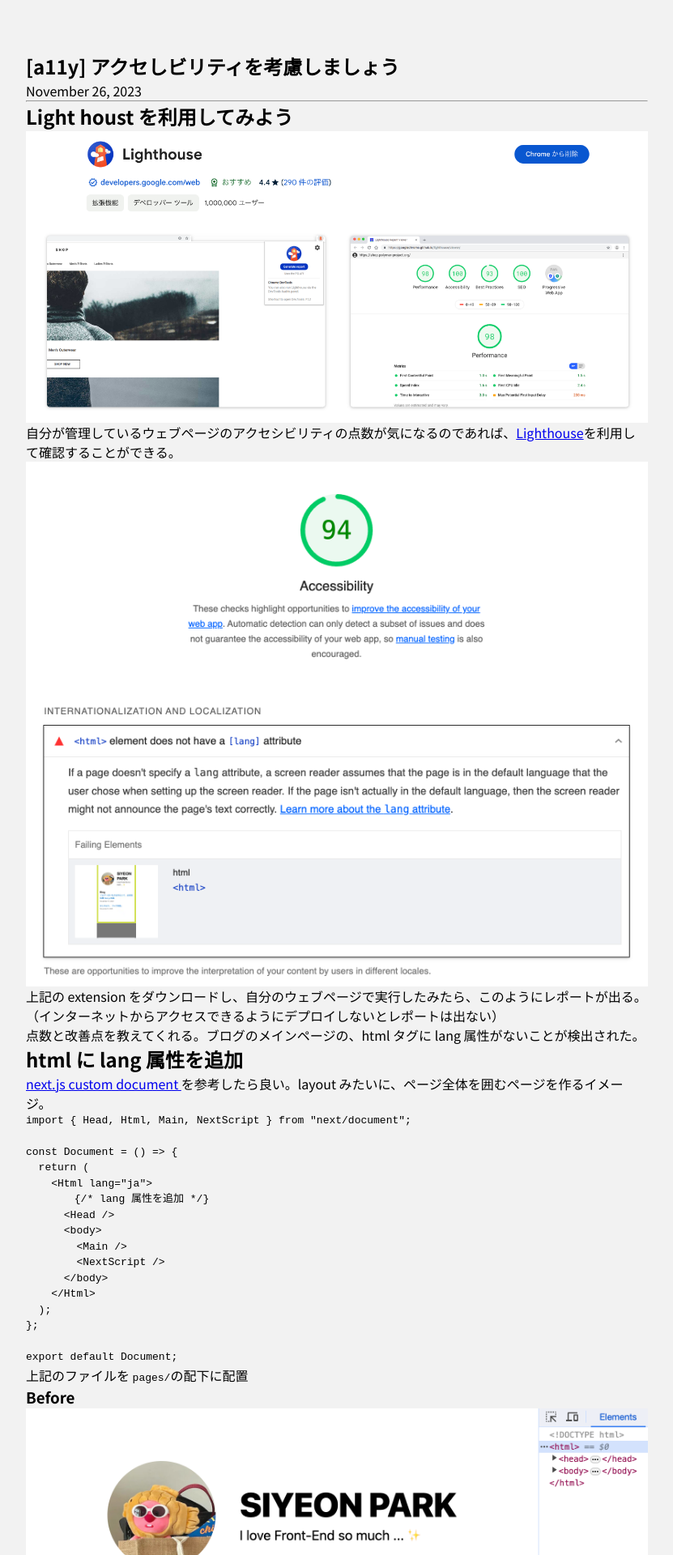
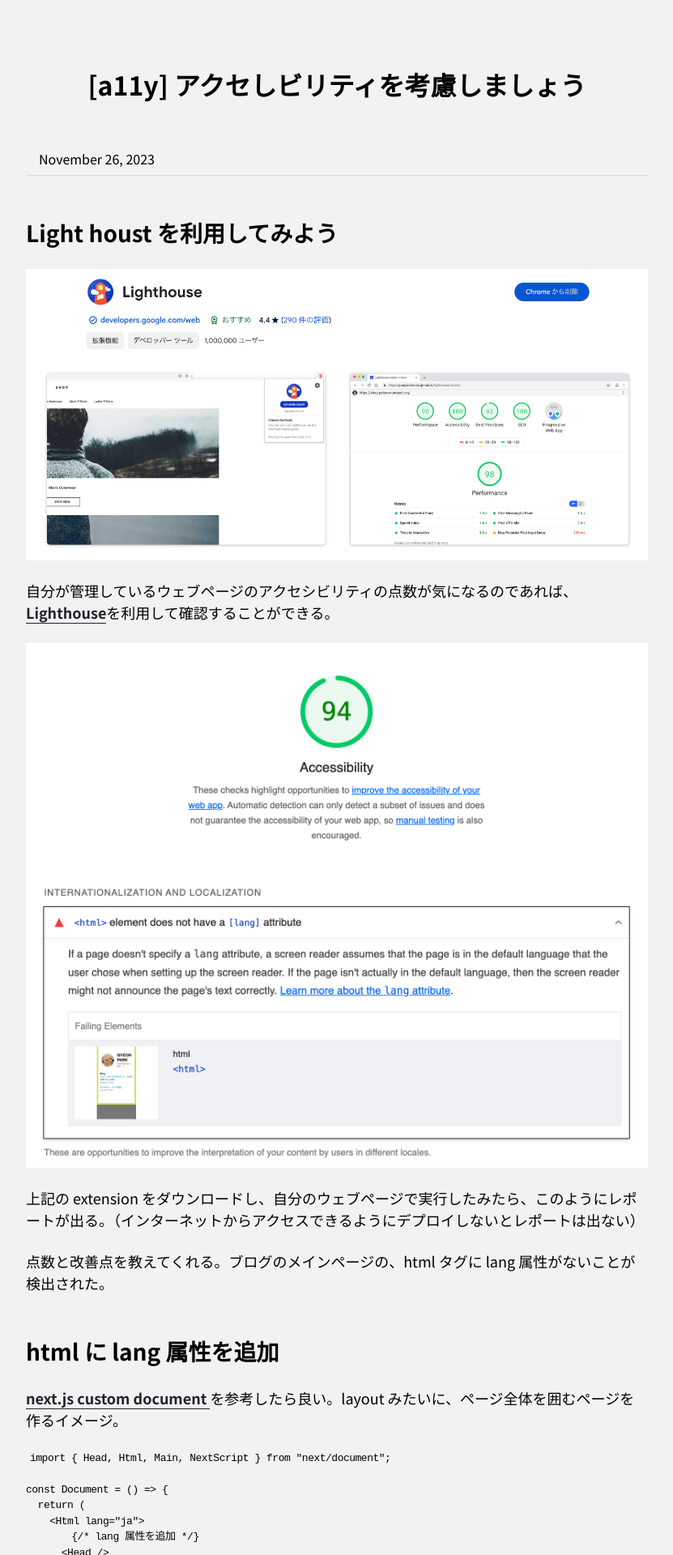
Before and after one commit to next-shiyon/devlog, a Next.js app: page /posts/devlog_a11y in a window 1280 px wide. Shown: the top 1920 px of the page at 81% size, without its empty margins (224-1055 px from the left). Built offline with nearby package versions, Linux system fonts and the light colour scheme.

Commit message:
💄 post page style 修正

```diff
--- a/pages/posts/[id].tsx
+++ b/pages/posts/[id].tsx
@@ -5,6 +5,7 @@
 import Markdown from "react-markdown";
 import remarkGfm from "remark-gfm";
 import { PostType } from "..";
+import styles from "./index.module.scss";
 
 type ParamType = {
   params: Pick<PostType, "id">;
@@ -36,12 +37,11 @@
       <Head>
         <title>{postData.title}</title>
       </Head>
-      <article>
-        <h1>{postData.title}</h1>
-        <div>
+      <article className={styles["post-container"]}>
+        <h1 className={styles["postTitle"]}>{postData.title}</h1>
+        <div className={styles["postInfo"]}>
           <Date dateString={postData.date} />
         </div>
-        <hr />
         <Markdown remarkPlugins={[remarkGfm]}>{postData.content}</Markdown>
       </article>
     </Layout>
--- /dev/null
+++ b/pages/posts/index.module.scss
@@ -0,0 +1,91 @@
+.post-container {
+  h1 {
+    font-size: 2.5rem;
+    font-weight: bold;
+    margin-bottom: 2.5rem;
+  }
+
+  h2 {
+    font-size: 1.75rem;
+    font-weight: medium;
+    margin-top: 1.75em;
+    margin-bottom: 24px;
+  }
+
+  h3 {
+    font-size: 1.5rem;
+    font-weight: medium;
+    margin-top: 1.5em;
+    margin-bottom: 12px;
+  }
+
+  p {
+    margin-bottom: 1.5rem;
+    font-size: 1.125rem;
+  }
+
+  span {
+    font-size: 0;
+  }
+
+  code {
+    font-size: 0.9 rem;
+    letter-spacing: -0.5px;
+    padding: 3px 6px;
+    margin: 1px -1px;
+    border-radius: 3px;
+  }
+
+  pre {
+    margin-top: 8px;
+    margin-bottom: 40px;
+  }
+
+  aside {
+    margin-top: 16px;
+    margin-bottom: 64px;
+    border-left: 3px solid var(--color-info);
+    padding-left: calc(29px);
+  }
+
+  strong {
+    font-size: 1.125rem;
+    margin-bottom: 1em;
+  }
+
+  a {
+    position: relative;
+    font-weight: bold;
+    color: var(--color-gray-1000);
+    text-decoration: none;
+  }
+
+  a::after {
+    content: "";
+    position: absolute;
+    left: 0;
+    bottom: -1px;
+    width: 100%;
+    border-bottom: 1px solid var(--color-gray-1000);
+    transition: all 0.15s ease-in-out;
+    opacity: 1;
+  }
+
+  a:hover::after {
+    opacity: 0;
+  }
+
+  > .postTitle {
+    font-size: 2rem;
+    text-align: center;
+    padding-top: var(--spacing-sm);
+    padding-bottom: var(--spacing-sm);
+  }
+
+  > .postInfo {
+    padding-left: var(--spacing-sm);
+    padding-bottom: var(--spacing-xs);
+    border-bottom: var(--page-border);
+    margin-bottom: var(--spacing-md);
+  }
+}
```
